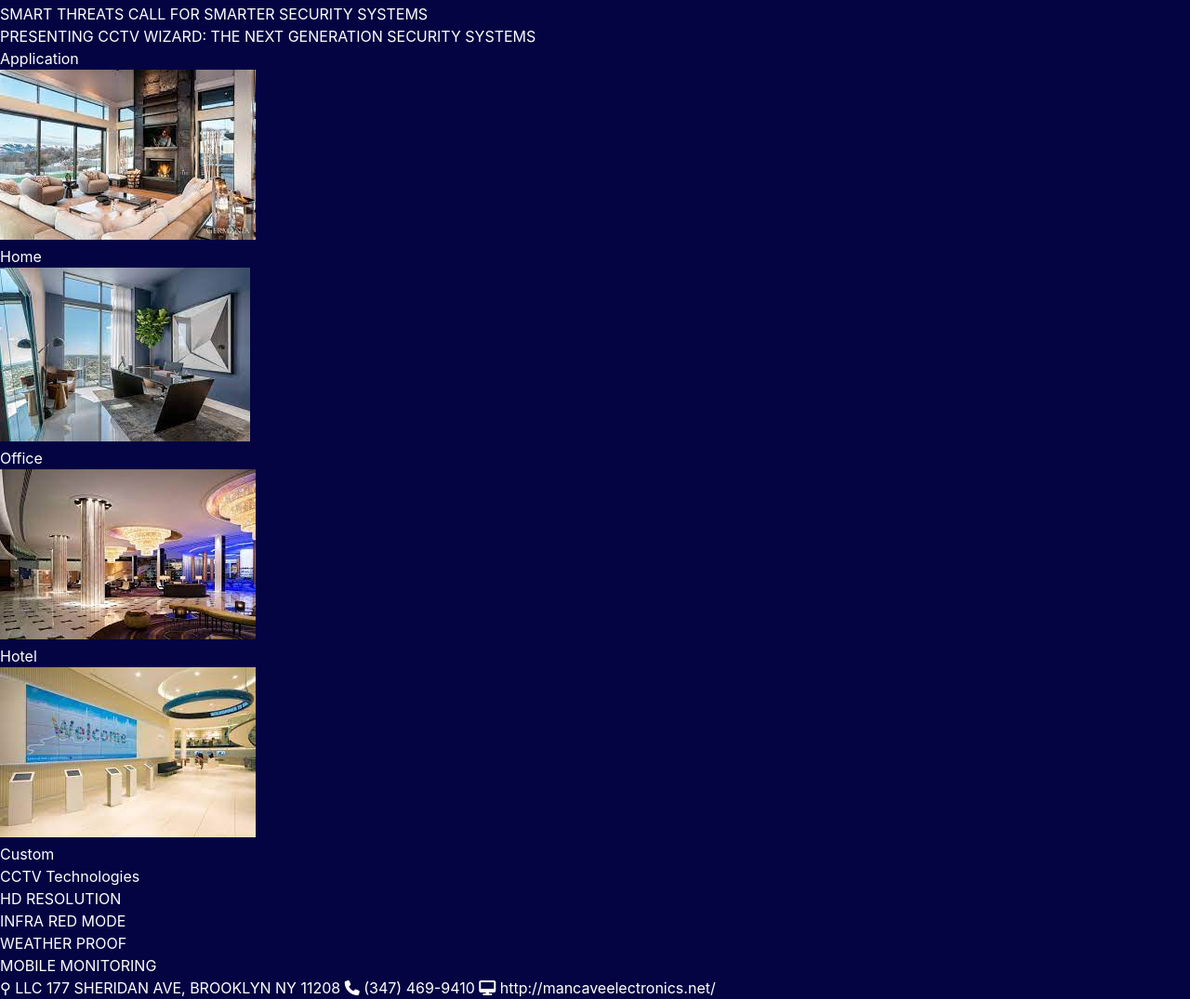
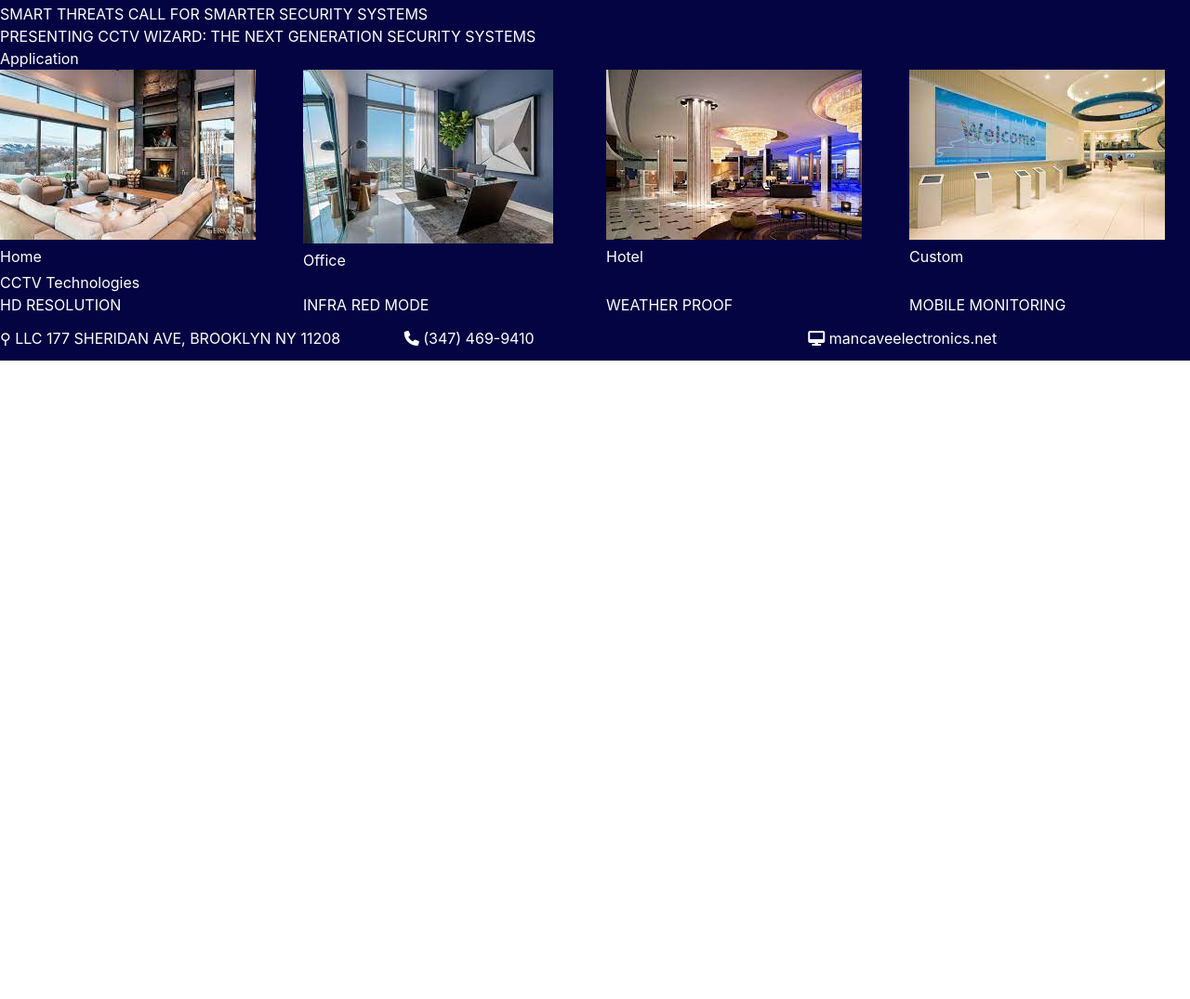
Before and after one commit to roshanak11/flyer1-mc, a plain HTML site: page index.html in a window 1280 px wide. Shown: the part 307-1382 px from the top of the page at 93% size. After the commit the page ends 800 px from the top, so only its background shows below. Drawn offline with nearby package versions, Linux system fonts and the light colour scheme.

Commit message:
bulma columns

```diff
--- a/index.html
+++ b/index.html
@@ -49,22 +49,21 @@
     <!-- Application -->
     <section>
       <h1>Application</h1>
-      <nav>
-        <ul>
-          <article><img src="images/home.jpeg" alt="Home">
+      <div class="columns">
+        <div class="column">
+       <img src="images/home.jpeg" alt="Home">
             <p>Home</p>
-          </article>
-          <article><img src="images/office.jpeg" alt="Office">
+            </div>
+          <div class="column"><img src="images/office.jpeg" alt="Office">
             <p>Office</p>
-          </article>
-          <article><img src="images/hotel.jpeg" alt="Hotel">
+          </div>
+          <div class="column"><img src="images/hotel.jpeg" alt="Hotel">
             <p>Hotel</p>
-          </article>
-          <article><img src="images/bank.jpeg" alt="Custom">
+          </div>
+<div class="column"><img src="images/bank.jpeg" alt="Custom">
             <p>Custom</p>
-          </article>
-        </ul>
-      </nav>
+</div>
+</div>
     </section>
     <!-- Application -->
 
@@ -72,14 +71,20 @@
     <!-- CCTV Technologies -->
     <section>
       <h1>CCTV Technologies</h1>
-      <nav>
-        <ul>
+      <div class="columns">
+        <div class="column">
           <p>HD RESOLUTION</p>
+        </div>
+        <div class="column">
           <p>INFRA RED MODE</p>
+        </div>
+          <div class="column">
           <p>WEATHER PROOF</p>
+        </div>
+          <div class="column">
           <p>MOBILE MONITORING</p>
-        </ul>
-      </nav>
+        </div>
+      </div>
     </section>
     <!-- CCTV Technologies -->
 
@@ -88,16 +93,23 @@
 
   <!-- Footer -->
   <footer>
+    <!-- Contact Information -->
+    <div class="columns">
+      <div class="column">
+        <p>  &#x26B2; LLC 177 SHERIDAN AVE, BROOKLYN NY 11208
+        </p>
+        </div>
+         <div class="column">
+        <p><i class="fa-solid fa-phone"></i> (347) 469-9410
+      </p>
+      </div>
 
-    <article>
-      <nav>
-        <ul>
-          &#x26B2; LLC 177 SHERIDAN AVE, BROOKLYN NY 11208
-          <i class="fa-solid fa-phone"></i> (347) 469-9410
-          <i class="fa-solid fa-desktop"></i> http://mancaveelectronics.net/
-        </ul>
-      </nav>
-    </article>
+          <div class="column">
+          <p>
+            <i class="fa-solid fa-desktop"></i> mancaveelectronics.net
+          </p>
+          </div>
+          </div>
     <!-- Contact Information -->
   </footer>
   <!-- Footer -->
```
